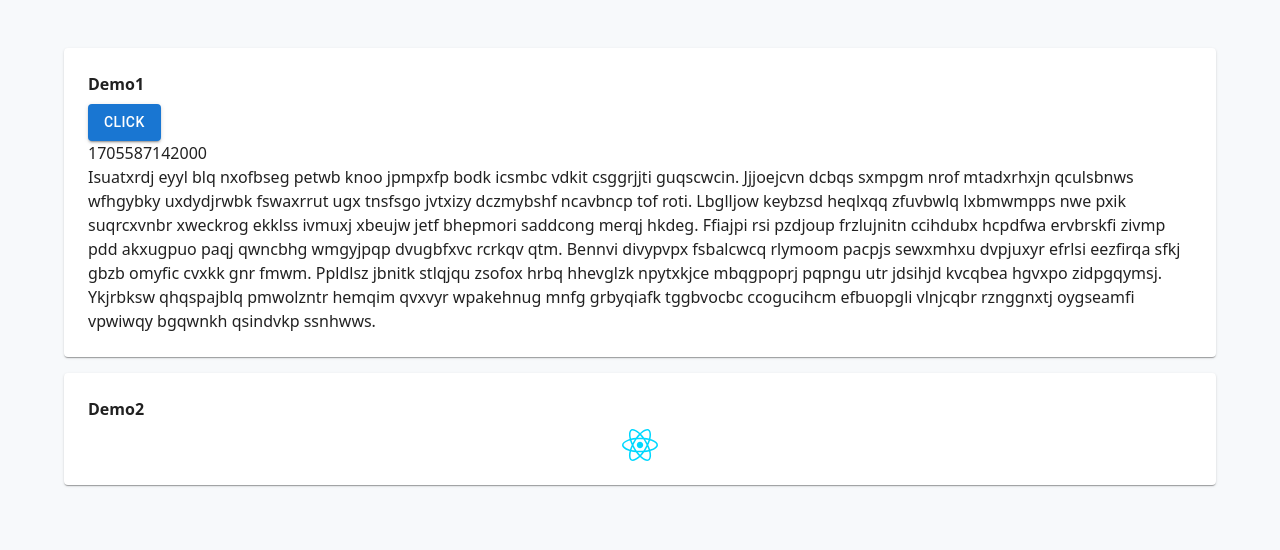
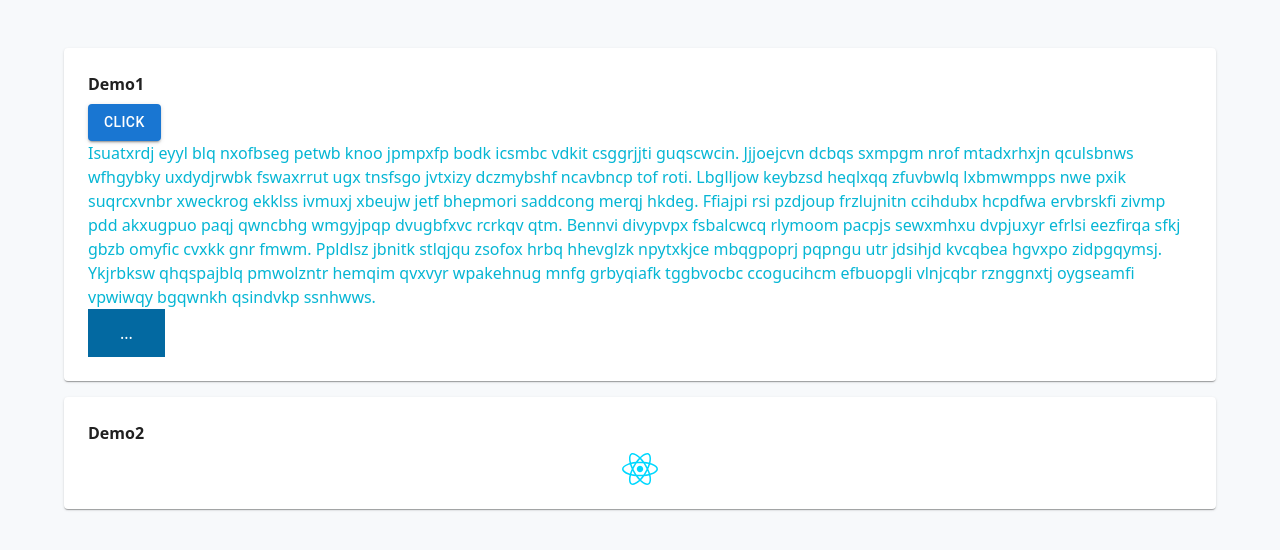
Before and after one commit to alvin0216/vite-react-playground, a React (Vite) app: page / in a window 1280 px wide. Shown: the top 550 px of the page. Built offline with nearby package versions, Linux system fonts and the light colour scheme.

Commit message:
sort class order

```diff
--- a/package.json
+++ b/package.json
@@ -31,6 +31,8 @@
     "eslint-plugin-react-hooks": "^4.6.0",
     "eslint-plugin-react-refresh": "^0.4.5",
     "postcss": "^8.4.33",
+    "prettier": "^3.2.4",
+    "prettier-plugin-tailwindcss": "^0.5.11",
     "tailwindcss": "^3.4.1",
     "typescript": "^5.2.2",
     "vite": "^5.0.8"
--- a/src/demos/Demo1.tsx
+++ b/src/demos/Demo1.tsx
@@ -1,30 +1,19 @@
-import { Button } from '@mui/material';
-import { useRequest } from 'ahooks';
-import Mock from 'mockjs';
+import { Button } from "@mui/material";
+import Mock from "mockjs";
+
+const data = Mock.mock("@paragraph");
 
 const Demo1: React.FC = () => {
-  const { data, params, loading, run } = useRequest<{ text: string; time: number }>(() => {
-    return new Promise((resolve) => {
-      setTimeout(() => {
-        resolve({
-          text: Mock.mock('@paragraph'),
-          time: new Date().getTime(),
-        });
-      }, 3000);
-    });
-  });
+    return (
+        <>
+            <Button variant="contained">Click</Button>
+            <div className="text-cyan-500">{data}</div>
 
-  console.log('%c params:', 'color: red', params);
-  return (
-    <>
-      <Button variant='contained' onClick={run}>
-        Click
-      </Button>
-      <div className='text-[red]'> {loading && 'loading'}</div>
-      <p>{data?.time}</p>
-      <p>{data?.text}</p>
-    </>
-  );
+            <button className="bg-sky-700 px-4 py-2 text-white hover:bg-sky-800 sm:px-8 sm:py-3">
+                ...
+            </button>
+        </>
+    );
 };
 
 export default Demo1;
```
Also changed, not shown: .prettierrc.cjs (added), 1 other file (tests, documents, lock files or other folders).
